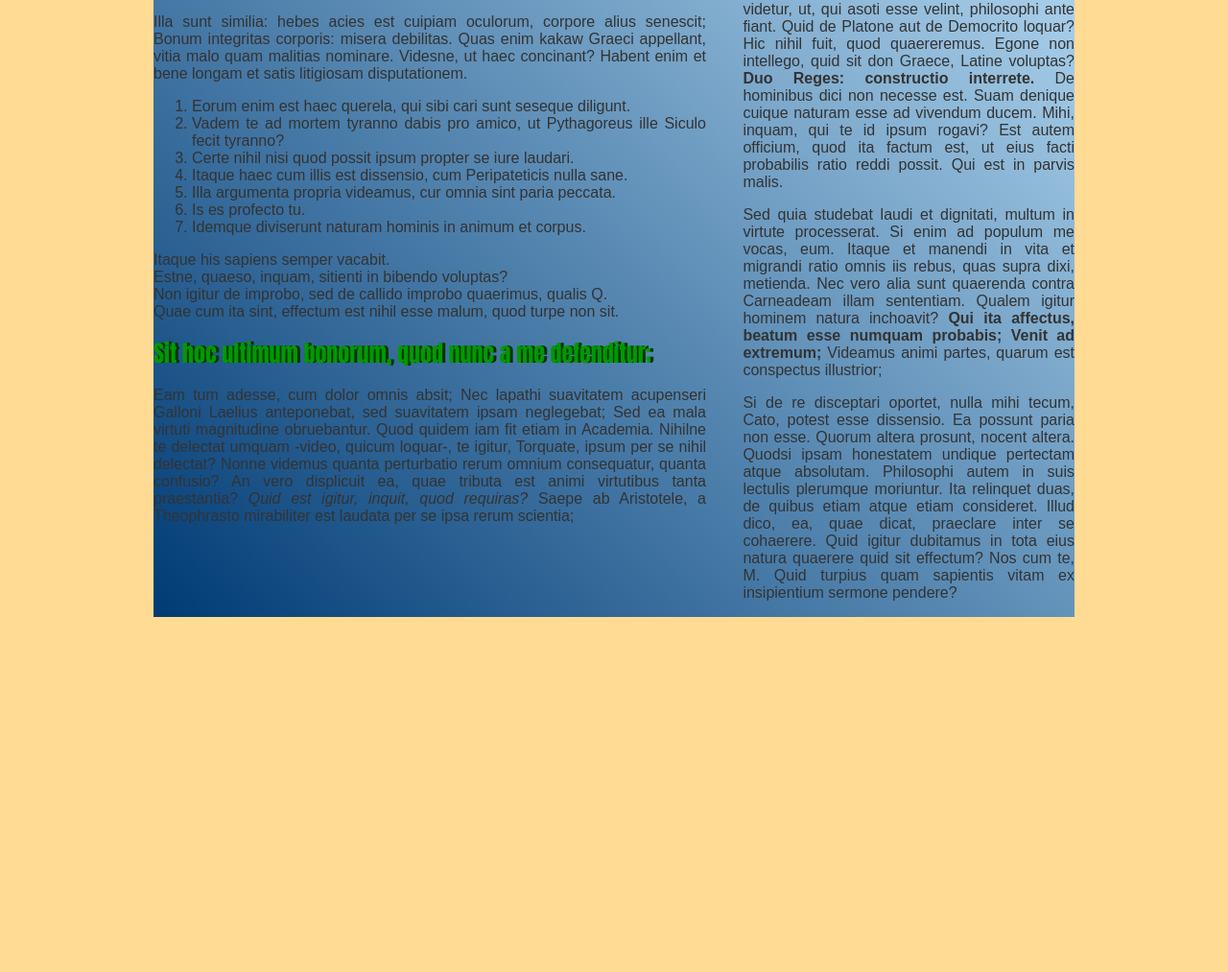
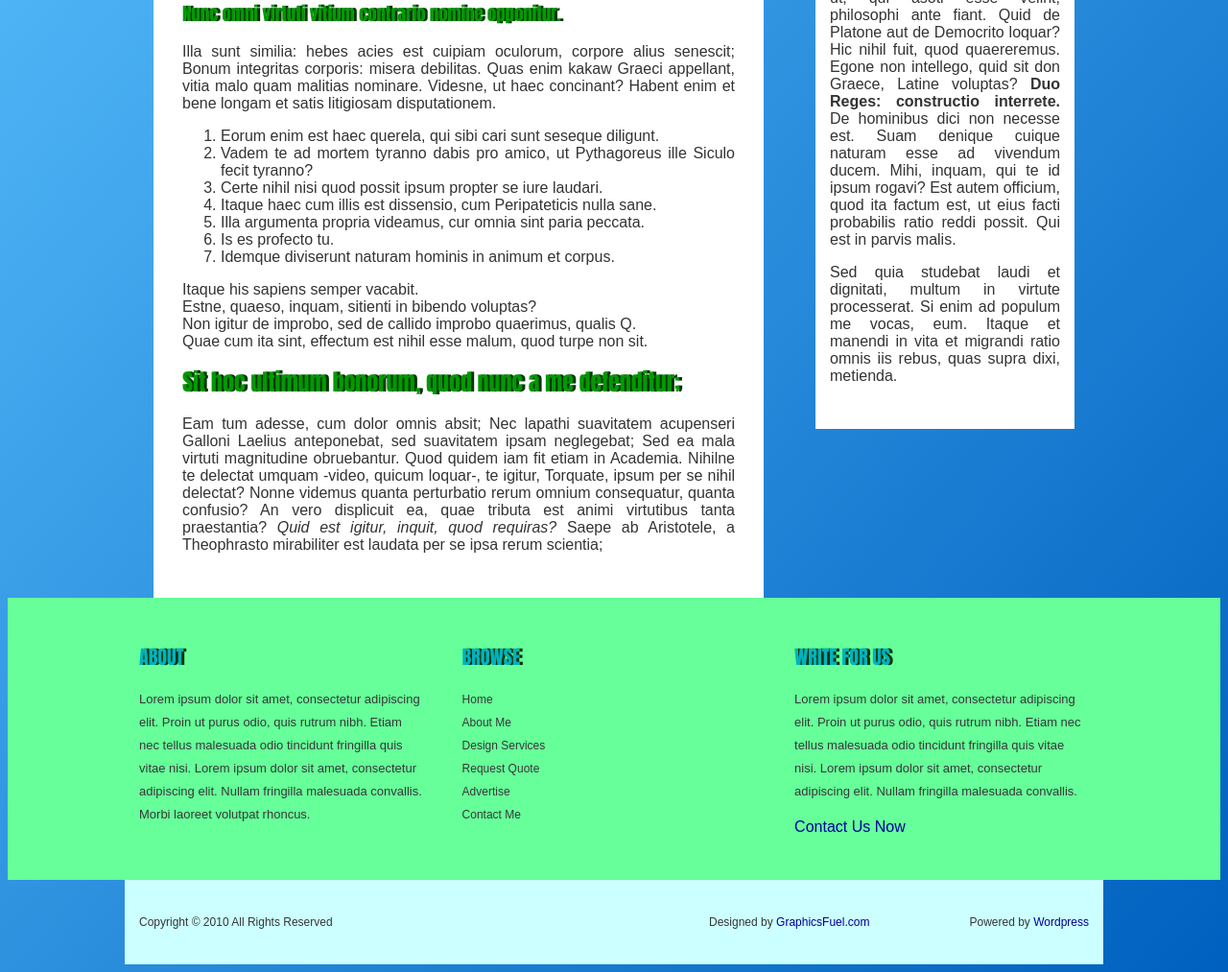
Before and after one commit to Khiyirbeg/myGitfolder, a plain HTML site: page index.html in a window 1280 px wide. Shown: the part 443-1456 px from the top of the page at 96% size. Before the commit the page ends 1094 px from the top, so only its background shows below. Drawn offline with Linux system fonts and the light colour scheme.

Commit message:
The sixth commit: creation of a cellar for the future site and giving appearance in styles

```diff
--- a/css/style.css
+++ b/css/style.css
@@ -3,6 +3,11 @@ body {
     color: #333333;
     font-family: Arial, Helvetica, sans-serif;
     font-size: 16px;
+    background-image: -webkit-gradient(linear, top left, bottom right, color-stop(0, #5CC3FF), color-stop(1, #0060BF));
+    background-image: -o-linear-gradient(top left, #5CC3FF, #0060BF);
+    background-image: -moz-linear-gradient(top left, #5CC3FF, #0060BF);
+    background-image: -webkit-linear-gradient(top left, #5CC3FF, #0060BF);
+    background-image: linear-gradient(to bottom right, #5CC3FF, #0060BF);
 }
 
 .wrapper {
@@ -10,23 +15,24 @@ body {
     margin: 0 auto;
     overflow: hidden;
     text-align: justify;
-    background-image: -webkit-gradient(linear, top right, bottom left, color-stop(0, #C7EAFF), color-stop(1, #003B75));
-    background-image: -o-linear-gradient(top right, #C7EAFF, #003B75);
-    background-image: -moz-linear-gradient(top right, #C7EAFF, #003B75);
-    background-image: -webkit-linear-gradient(top right, #C7EAFF, #003B75);
-    background-image: linear-gradient(to bottom left, #C7EAFF, #003B75);
 }
 
 .content {
     width: 60%;
     float: left;
     margin-right: 4%;
+    padding: 30px;
+    background-color: #FFFFFF;
 }
 .sidebar {
-    width: 36%;
+    width: 25%;
+    height: 100%;
     float: right;
+    padding:30px 15px ;
+    background-color: #FFFFFF;
+
 }
-h1, h2 {
+h1, h2, h3 {
     color: #009900;
     font-family: Impact, Charcoal, sans-serif;
     text-shadow: 3px 0px 0px #003300;
@@ -62,17 +68,17 @@ a:visited {
 }
 
 a:hover {
-    color: #00FF00;
+    color: #FF0033;
     text-decoration: underline;
 }
 .menu-wrap {
     width: 100%;
     overflow: hidden;
-    background-image: -webkit-gradient(linear, top, bottom, color-stop(0, #f3f3f3), color-stop(1, #d7d7d7));
-    background-image: -o-linear-gradient(top, #f3f3f3, #d7d7d7);
-    background-image: -moz-linear-gradient(top, #f3f3f3, #d7d7d7);
-    background-image: -webkit-linear-gradient(top, #f3f3f3, #d7d7d7);
-    background-image: linear-gradient(to bottom, #f3f3f3, #d7d7d7);
+    background-image: -webkit-gradient(linear, top, bottom, color-stop(0, #B2FFCC), color-stop(1, #66FF99));
+    background-image: -o-linear-gradient(top, #B2FFCC, #66FF99);
+    background-image: -moz-linear-gradient(top, #B2FFCC, #66FF99);
+    background-image: -webkit-linear-gradient(top, #B2FFCC, #66FF99);
+    background-image: linear-gradient(to bottom, #B2FFCC, #66FF99);
     border-top: 1px solid #D7D7D7;
     margin-bottom: 30px;
 }
@@ -98,3 +104,73 @@ a:hover {
     margin: 0 30px 0 0;
     padding: 50px 0;
 }
+.footer-info-wrap {
+    background-color: #66FF99;
+    padding: 30px 0;
+    width: 100%;
+    overflow: hidden;
+}
+.footer-info-main {
+    width: 990px;
+    margin: 0 auto;
+    overflow: hidden;
+}
+.footer-info {
+    width: 30%;
+    margin-right: 4%;
+    float: left;
+}
+.footer-info:last-child {
+    margin-right: 0;
+    width: 31%;
+    float: right;
+}
+.footer-info__title {
+    font-size: 20px;
+    color: #01B2BF;
+    font-weight: bold;
+    text-transform: uppercase;
+    line-height: 1.2;
+    text-align: left;
+}
+.footer-info__text {
+    font-size: 13px;
+    color: #373737;
+    line-height: 1.846;
+    text-align: left;
+    margin-bottom: 15px;
+}
+.footer-info__menu {
+    font-size: 12px;
+    color: #373737;
+    line-height: 2;
+    text-align: left;
+}
+.footer-info__menu a {
+    color: #373737;
+}
+.footer-copy {
+    width: 990px;
+    margin: 0 auto;
+    overflow: hidden;
+    font-size: 12px;
+    color: #373737;
+    line-height: 2;
+    text-align: left;
+    padding: 20px 15px;
+    background-color: #CCFFFF;
+}
+.footer-copy__text {
+    float: left;
+}
+.footer-copy__text-right {
+    width: 40%;
+    overflow: hidden;
+    float: right;
+}
+.footer-copy__span {
+    float: left;
+}
+.footer-copy__span--right {
+    float: right;
+}
--- a/index.html
+++ b/index.html
@@ -96,9 +96,9 @@
     </div>
 
     <div class="sidebar">
-      <h1>Quem Tiberina descensio festo illo die tanto gaudio affecit, quanto L.</h1>
+      <h2>Quem Tiberina descensio festo illo die tanto gaudio affecit, quanto L.</h2>
 
-      <h1>Ut id aliis narrare gestiant?</h1>
+      <h3>Ut id aliis narrare gestiant?</h3>
 
       <p>Lorem ipsum dolor sit amet, consectetur adipiscing elit. Hoc loco discipulos quaerere
       videtur, ut, qui asoti esse velint, philosophi ante fiant. Quid de Platone aut de Democrito
@@ -110,18 +110,87 @@
 
       <p>Sed quia studebat laudi et dignitati, multum in virtute processerat. Si enim ad populum me
       vocas, eum. Itaque et manendi in vita et migrandi ratio omnis iis rebus, quas supra dixi,
-      metienda. Nec vero alia sunt quaerenda contra Carneadeam illam sententiam. Qualem igitur
-      hominem natura inchoavit? <b>Qui ita affectus, beatum esse numquam probabis;</b> <b>Venit ad
-      extremum;</b> Videamus animi partes, quarum est conspectus illustrior;</p>
+      metienda. </p>
 
 
-      <p>Si de re disceptari oportet, nulla mihi tecum, Cato, potest esse dissensio. Ea possunt
-      paria non esse. Quorum altera prosunt, nocent altera. Quodsi ipsam honestatem undique
-      pertectam atque absolutam. Philosophi autem in suis lectulis plerumque moriuntur. Ita
-      relinquet duas, de quibus etiam atque etiam consideret. Illud dico, ea, quae dicat, praeclare
-      inter se cohaerere. Quid igitur dubitamus in tota eius natura quaerere quid sit effectum? Nos
-      cum te, M. Quid turpius quam sapientis vitam ex insipientium sermone pendere?</p>
     </div>
   </div>
+  <div class="footer-info-wrap">
+         <div class="footer-info-main">
+            <div class="footer-info">
+               <h3 class="footer-info__title">
+                  about
+               </h3>
+               <p class="footer-info__text">
+                  Lorem ipsum dolor sit amet, consectetur adipiscing elit. Proin ut purus
+                  odio, quis rutrum nibh. Etiam nec tellus malesuada odio tincidunt fringilla
+                  quis vitae nisi. Lorem ipsum dolor sit amet, consectetur adipiscing elit.
+                  Nullam fringilla malesuada convallis. Morbi laoreet volutpat rhoncus.
+               </p>
+            </div>
+            <!--/.footer-info-1-->
+            <div class="footer-info">
+               <h3 class="footer-info__title">
+                  Browse
+               </h3>
+               <ul class="footer-info__menu">
+                  <li>
+                     <a href="#">Home</a>
+                  </li>
+                  <li>
+                     <a href="#">About Me</a>
+                  </li>
+                  <li>
+                     <a href="#">Design Services</a>
+                  </li>
+                  <li>
+                     <a href="#">Request Quote</a>
+                  </li>
+                  <li>
+                     <a href="#">Advertise</a>
+                  </li>
+                  <li>
+                     <a href="#">Contact Me</a>
+                  </li>
+               </ul>
+            </div>
+            <!--/.footer-info-2-->
+            <div class="footer-info">
+               <h3 class="footer-info__title">
+                  write for us
+               </h3>
+               <p class="footer-info__text">
+                  Lorem ipsum dolor sit amet, consectetur adipiscing elit. Proin ut purus
+                  odio, quis rutrum nibh. Etiam nec tellus malesuada odio tincidunt fringilla
+                  quis vitae nisi. Lorem ipsum dolor sit amet, consectetur adipiscing elit.
+                  Nullam fringilla malesuada convallis.
+               </p>
+               <p>
+                  <a href="#" class="content-block__span-link">Contact Us Now</a>
+               </p>
+            </div>
+            <!--/.footer-info-3-->
+         </div>
+         <!--/.footer-info-main-->
+      </div>
+      <!--/.footer-info-wrap-->
+      <!--=======================================//FOOTER-INFO==============================-->
+      <!--=======================================FOOTER-COPY==============================-->
+      <div class="footer-copy">
+         <p class="footer-copy__text">
+            Copyright &copy; 2010 All Rights Reserved
+         </p>
+         <p class="footer-copy__text-right">
+            <span class="footer-copy__span">
+               Designed by
+               <a href="#" class="content-block__span-link">GraphicsFuel.com</a>
+            </span>
+            <span class="footer-copy__span--right">
+               Powered by
+               <a href="#" class="content-block__span-link">Wordpress</a>
+            </span>
+         </p>
+      </div>
+      <!--=======================================//FOOTER-COPY==============================-->
 </body>
 </html>
```
